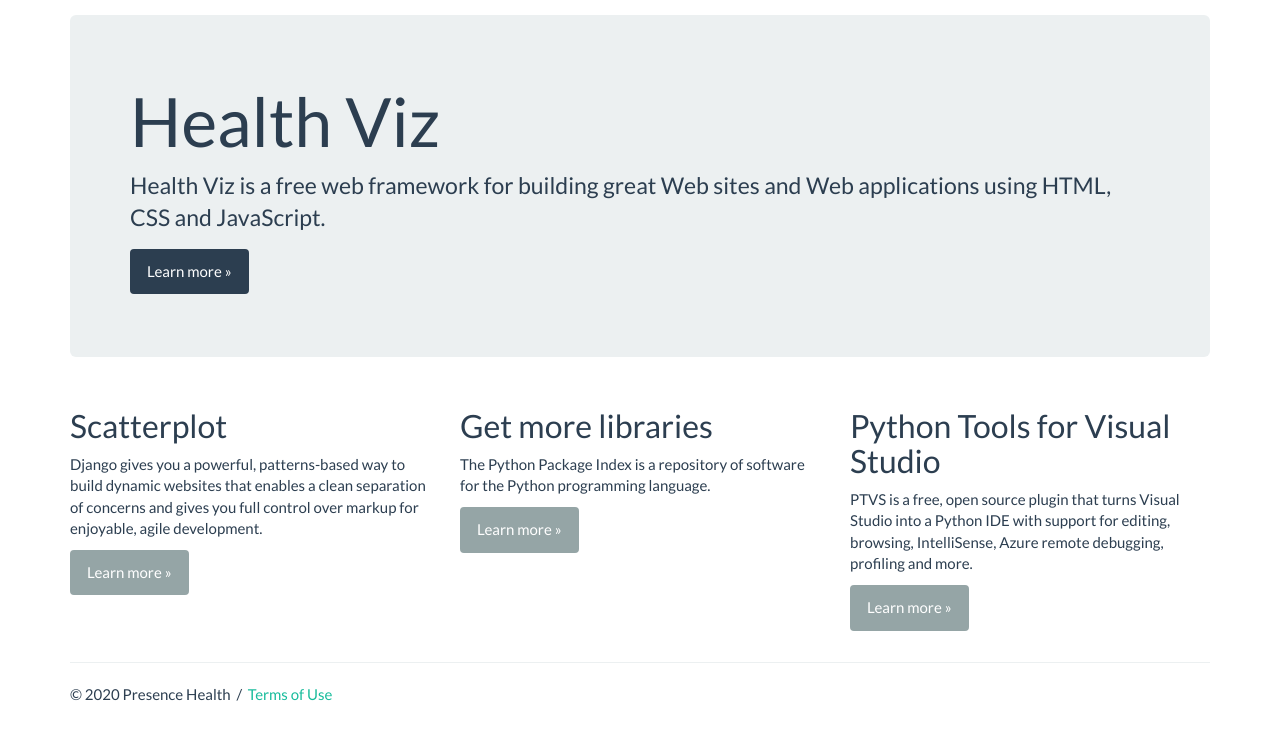
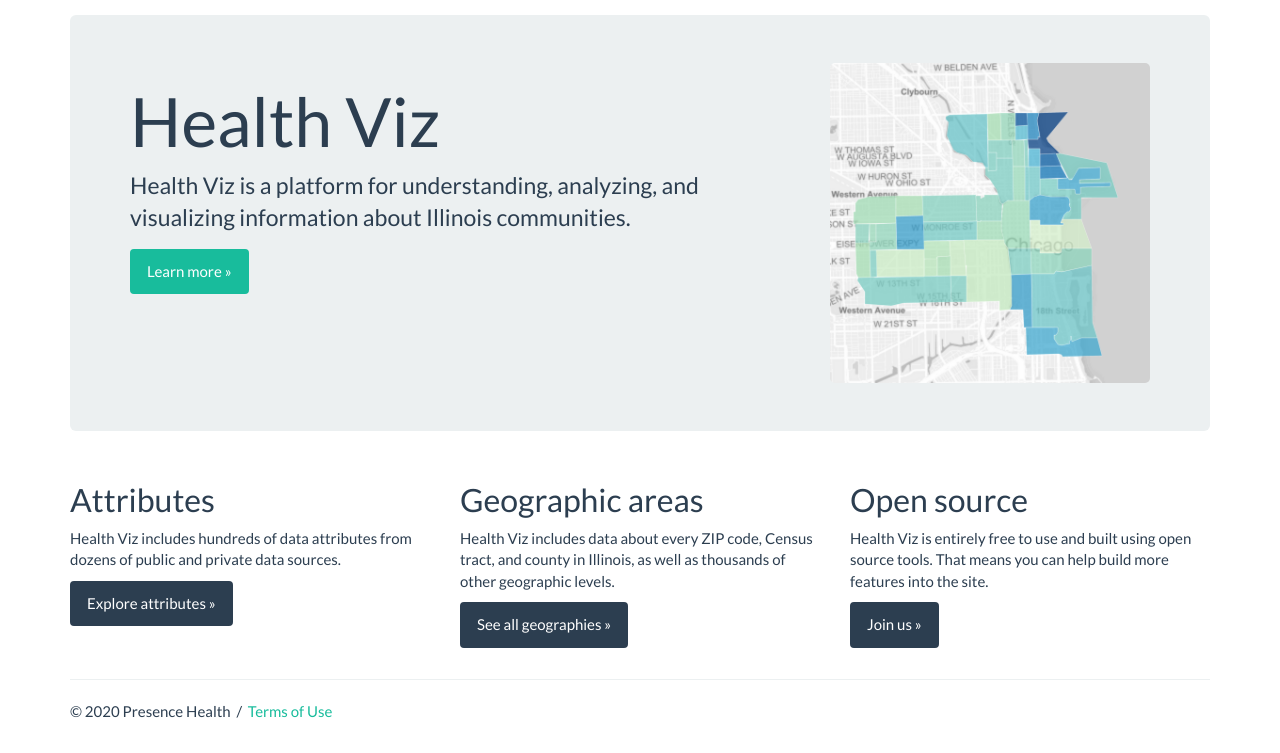
Before and after one commit to jcgiuffrida/HealthViz-mvp, a Django app: template home/templates/home/index.html in a window 1280 px wide. Shown: the part 60-813 px from the top of the page. Before the commit the page ends 761 px from the top, so only its background shows below. Run offline with Django 3.2, Linux system fonts and the light colour scheme; the template is opened without the code that fills it: most values are stand-ins (such as "Sample title", 1, 10 or a date in 2020); some libraries are stand-ins or nearby versions.

Commit message:
Finish building basic views

```diff
--- a/HealthViz/urls.py
+++ b/HealthViz/urls.py
@@ -29,7 +29,7 @@ urlpatterns = [
             'authentication_form': BootstrapAuthenticationForm,
             'extra_context':
             {
-                'title':'Log in',
+                'title':'Admin Login',
                 'year':datetime.now().year,
             }
         },
--- a/geo/admin.py
+++ b/geo/admin.py
@@ -4,8 +4,10 @@ from import_export.admin import ImportExportModelAdmin
 
 from .models import Type, Geography, Region
 
+class TypeAdmin(ImportExportModelAdmin):
+    pass
 
-admin.site.register(Type)
+admin.site.register(Type, TypeAdmin)
 
 
 class GeographyAdmin(ImportExportModelAdmin):
@@ -17,7 +19,7 @@ class GeographyAdmin(ImportExportModelAdmin):
 admin.site.register(Geography, GeographyAdmin)
 
 
-class RegionAdmin(admin.ModelAdmin):
+class RegionAdmin(ImportExportModelAdmin):
     list_display = ['name', 'added_by']
     list_filter = ['added_by']
     search_fields = ['name', 'description']
--- a/geo/static/geo/style.css
+++ b/geo/static/geo/style.css
@@ -2,7 +2,7 @@
 /* geography types */
 .type {
   width: 100%;
-  border-radius: 15px;
+  border-radius: 10px;
   text-align: center;
   cursor: pointer;
   min-height: 250px;
@@ -17,7 +17,7 @@
   padding: 0;
   background-color: #fff;
   opacity: 0.75;
-  border-radius: 15px;
+  border-radius: 10px;
   min-height: 250px;
   transition: opacity 0.25s;
 }
--- a/home/templates/home/index.html
+++ b/home/templates/home/index.html
@@ -1,36 +1,40 @@
 {% extends "layout.html" %}
 
 {% block content %}
+{% load staticfiles %}
 
 <div class="jumbotron">
-    <h1>Health Viz</h1>
-    <p class="lead">Health Viz is a free web framework for building great Web sites and Web applications using HTML, CSS and JavaScript.</p>
-    <p><a href="https://www.djangoproject.com/" class="btn btn-primary btn-large">Learn more &raquo;</a></p>
+  <div class="row">
+    <div class="col-md-8">
+      <h1>Health Viz</h1>
+      <p class="lead">Health Viz is a platform for understanding, analyzing, and visualizing information about Illinois communities.</p>
+      <p><a href="{% url 'about' %}" class="btn btn-success btn-large">Learn more &raquo;</a></p>
+    </div>
+    <div class="col-md-4">
+      <img class="img-responsive pull-right" src="{% static '/media/images/region.png' %}" width="100%" style="border-radius: 5px;" />
+    </div>
+  </div>
 </div>
 
 <div class="row">
     <div class="col-md-4">
-        <h2>Scatterplot</h2>
+        <h2>Attributes</h2>
         <p>
-            Django gives you a powerful, patterns-based way to build dynamic websites that
-            enables a clean separation of concerns and gives you full control over markup
-            for enjoyable, agile development.
+            Health Viz includes hundreds of data attributes from dozens of public and private data sources.
         </p>
-        <p><a class="btn btn-default" href="http://www.djangobook.com/en/2.0/index.html">Learn more &raquo;</a></p>
+        <p><a class="btn btn-primary" href="{% url 'attributes:index' %}">Explore attributes &raquo;</a></p>
     </div>
     <div class="col-md-4">
-        <h2>Get more libraries</h2>
-        <p>The Python Package Index is a repository of software for the Python programming language.</p>
-        <p><a class="btn btn-default" href="https://pypi.python.org/pypi">Learn more &raquo;</a></p>
+        <h2>Geographic areas</h2>
+        <p>Health Viz includes data about every ZIP code, Census tract, and county in Illinois, as well as thousands of other geographic levels.</p>
+        <p><a class="btn btn-primary" href="{% url 'geo:index' %}">See all geographies &raquo;</a></p>
     </div>
     <div class="col-md-4">
-        <h2>Python Tools for Visual Studio</h2>
+        <h2>Open source</h2>
         <p>
-            PTVS is a free, open source plugin that turns Visual Studio into a Python IDE
-            with support for editing, browsing, IntelliSense, Azure remote debugging,
-            profiling and more.
+            Health Viz is entirely free to use and built using open source tools. That means you can help build more features into the site.
         </p>
-        <p><a class="btn btn-default" href="http://pytools.codeplex.com">Learn more &raquo;</a></p>
+        <p><a class="btn btn-primary" href="https://github.com/lucaluca/SDH">Join us &raquo;</a></p>
     </div>
 </div>
 
```
Also changed, not shown: attributes/static/attributes/style.css (+0 -33 lines), home/static/home/content/home.css (+35 -0 lines), home/templates/home/about.html (+21 -4 lines), home/templates/home/contact.html (deleted, +0 -20 lines), home/templates/home/terms.html (added, +8 -0 lines), home/views.py (+12 -9 lines).
